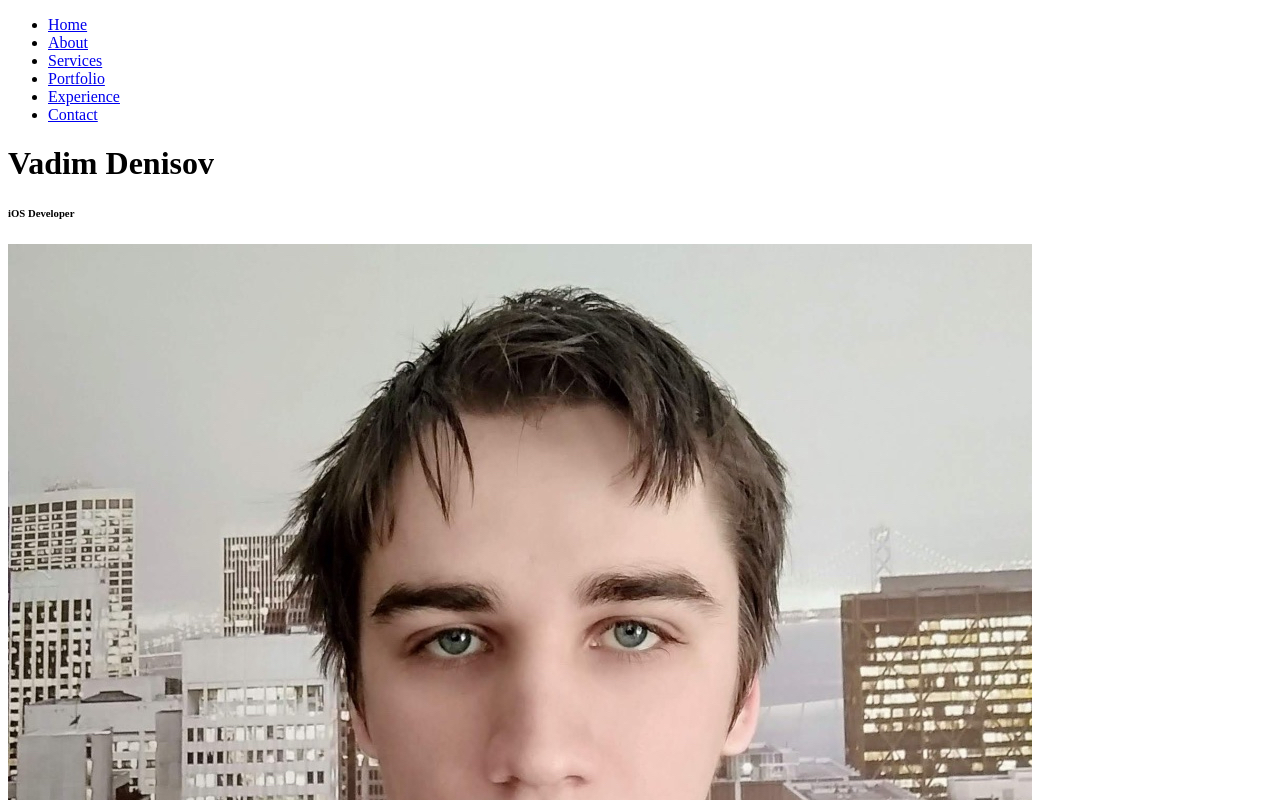
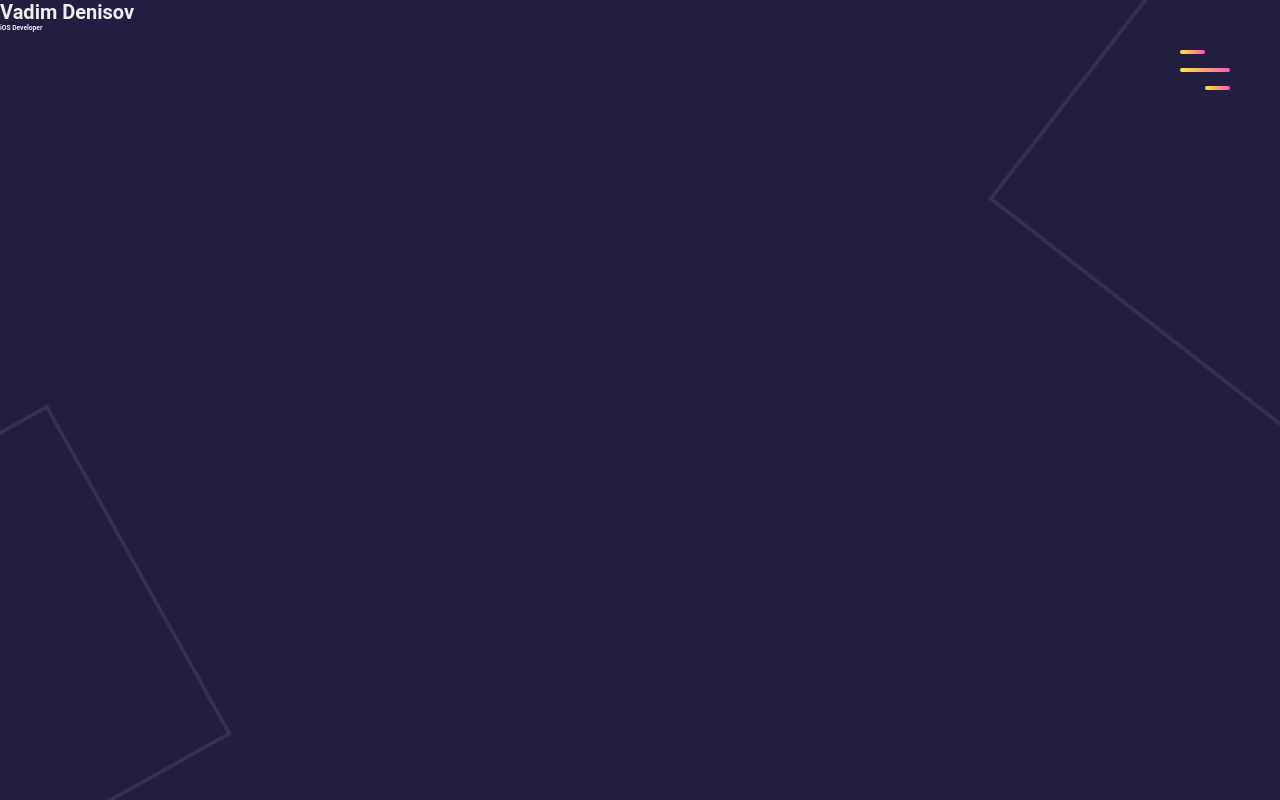
Before and after one commit to Gidsor/gidsor.github.io, a plain HTML site: page index.html in a window 1280 px wide. Shown: the top 800 px of the page. Drawn offline with nearby package versions, Linux system fonts and the light colour scheme.

Commit message:
Added css for some elements and animation for toggler item and navigation

```diff
--- a/main.css
+++ b/main.css
@@ -1,10 +1,137 @@
 /*Start global*/
+*{
+    margin: 0;
+    padding: 0;
+    box-sizing: border-box;
+}
+
+html{
+    font-size: 10px;
+    font-family: 'Roboto', sans-serif;
+    color: #eeeeee;
+}
+
+body{
+    width: 100%;
+    height: 100%;
+    background: url("images/sitebg.jpg") no-repeat center fixed;
+    background-size: cover;
+}
+
+a{
+    text-decoration: none;
+    color: #eeeeee;
+}
+
+p{
+    font-size: 1.8rem;
+    font-weight: 300;
+}
+
+img{
+    width: 100%;
+}
 /*End global*/
 
 /*Start reusable*/
 /*End reusable*/
 
 /*Start header*/
+header{
+    width: 100%;
+    height: 100vh;
+}
+
+.top-nav{
+    width: 100%;
+    height: 100vh;
+    position: fixed;
+    top: -100vh;
+    background-color: #16162d;
+    border-bottom-left-radius: 100%;
+    border-bottom-right-radius: 100%;
+    transition: all 650ms cubic-bezier(1,0,0,1);
+}
+
+.nav-list{
+    list-style-type: none;
+    width: 100%;
+    height: 100%;
+    display: flex;
+    justify-content: center;
+    align-items: center;
+}
+
+li{
+    margin: 0 2rem;
+}
+
+.nav-link{
+    font-family: 'The History Demo', sans-serif;
+    font-size: 5rem;
+    padding: 1rem;
+}
+
+.nav-link:hover,
+.nav-link:focus{
+    background: linear-gradient(to top, #ffe838, #fd57bf);
+    -webkit-background-clip: text;
+    -webkit-text-fill-color: transparent;
+}
+
+.top-nav.open{
+    top: 0;
+    border-radius: initial;
+}
+
+.menu-toggler{
+    position: absolute;
+    top: 5rem;
+    right: 5rem;
+    width: 5rem;
+    height: 4rem;
+    display: flex;
+    flex-direction: column;
+    justify-content: space-between;
+    cursor: pointer;
+    z-index: 1500;
+    transition: transform 650ms ease-out;
+}
+
+.menu-toggler.open{
+    transform: rotate(-45deg);
+}
+
+.bar{
+    background: linear-gradient(to right, #ffe838, #fd57bf);
+    width: 100%;
+    height: 4px;
+    border-radius: .8rem;
+}
+
+.bar.half{
+    width: 50%;
+}
+
+.bar.start{
+    transform-origin: right;
+    transition: transform 650ms cubic-bezier(0.54, -0.81, 0.57, 0.57);
+}
+
+.open .bar.start{
+    transform: rotate(-450deg) translateX(.8rem);
+}
+
+.bar.end{
+    align-self: flex-end;
+    transform-origin: left;
+    transition: transform 650ms cubic-bezier(0.54, -0.81, 0.57, 0.57);
+}
+
+.open .bar.end{
+    transform: rotate(-450deg) translateX(-.8rem);
+}
+
 /*End header*/
 
 /*Start about*/
--- a/main.js
+++ b/main.js
@@ -1,3 +1,6 @@
 $(document).ready(function () {
-
+    $('.menu-toggler').on('click', function() {
+        $(this).toggleClass('open');
+        $('.top-nav').toggleClass('open');
+    });
 });
```
